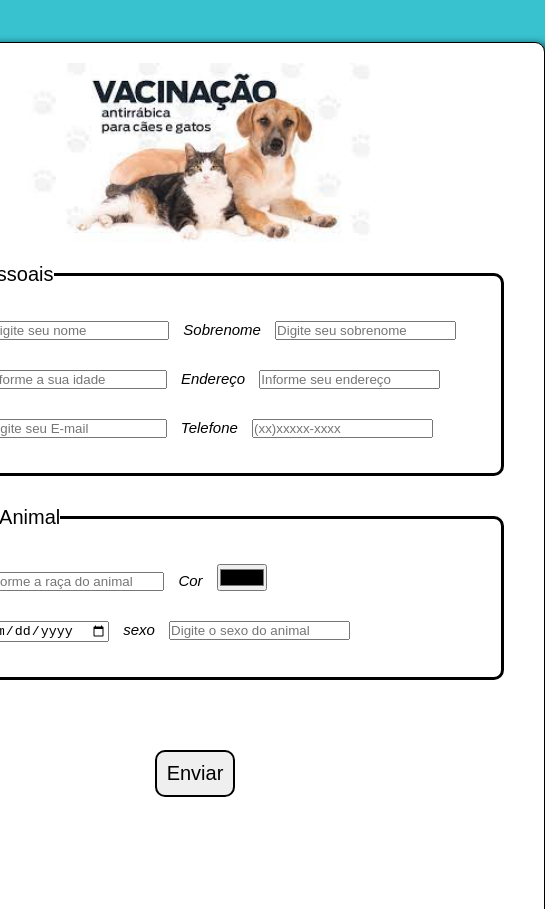
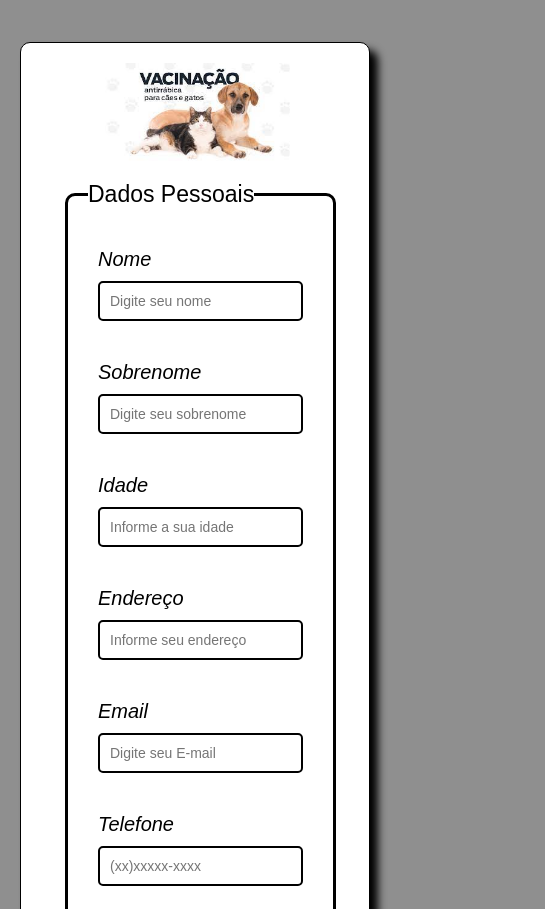
Before and after one commit to emersonsssouza/projeto-formulario, a plain HTML site: page index.html in a window 390 px wide. Shown: the top 909 px of the page, 545 px wide, since content can reach past the window. Drawn offline with Linux system fonts and the light colour scheme.

Commit message:
att projeto media querie
att

```diff
--- a/index.html
+++ b/index.html
@@ -6,6 +6,7 @@
     <meta name="viewport" content="width=device-width, initial-scale=1.0">
     <title>Document</title>
     <link rel="stylesheet" href="style.css">
+    <link rel="stylesheet" href="smartphone.css" media="screen" orientation(portrait) >
 </head>
 <body>
     <main>
@@ -18,26 +19,35 @@
                 <p>
                     <label for="inome">Nome</label>
                     <input type="text" name="nome" id="inome" required maxlength="20" placeholder="Digite seu nome">
+                </p>
 
+                <p>
                     <label for="isobrenome">Sobrenome</label>
                     <input type="text" name="sobrenome" id="isobrenome" required maxlength="30" placeholder="Digite seu sobrenome">
                 </p>
 
+
                 <p>
                     <label for="idade">Idade</label>
                     <input type="number" name="idade" id="idade" required placeholder="Informe a sua idade">
+                </p>
 
+                <P>
                     <label for="iendereço">Endereço</label>
                     <input type="text" name="Endereço" id="iendereço" required maxlength="50" placeholder="Informe seu endereço">
-                </p>
+                </P>
+
 
                 <p>
                     <label for="iemail">Email</label>
                     <input type="email" name="email" id="iemail" required maxlength="60" placeholder="Digite seu E-mail">
+                </p>
 
+                <p>
                     <label for="itelefone">Telefone</label>
                     <input type="tel" name="Telefone" id="itelefone" required pattern="^\(\d{2}\)\d{4,5}-\d{4}$" placeholder="(xx)xxxxx-xxxx">
                 </p>
+
             </fieldset>
 
             <fieldset>
@@ -45,7 +55,9 @@
                 <p>
                     <label for="iraça">Raça</label>
                     <input type="text" name="Raça" id="iraça" required maxlength="25" placeholder="Informe a raça do animal">
+                </p>
 
+                <p>
                     <label for="icor">Cor</label>
                     <input type="color" name="cor" id="icor">
                 </p>
@@ -53,10 +65,13 @@
                 <p>
                     <label for="iiidade">Idade</label>
                     <input type="date" name="idade" id="iiidade">
+                </p>
 
+                <p>
                     <label for="isexo">sexo</label>
                     <input type="text" name="sexo" id="isexo" required maxlength="10" placeholder="Digite o sexo do animal">
                 </p>
+
             </fieldset>
 
              <input class="enviar" type="submit" value="Enviar">
--- /dev/null
+++ b/smartphone.css
@@ -0,0 +1,40 @@
+@media screen and (min-width: 360px) and (max-width:640px) {
+
+    body {
+        background-color: rgb(143, 143, 143);
+    }
+
+    main {
+        width: 350px;
+        height: 1550px;
+    }
+
+    main > img {
+        width: 190px;
+    }
+
+    form {
+        width: 300px;
+    }
+
+    legend {
+        font-size: 23px
+    }
+
+    fieldset > p {
+        font-size: 20px;
+        padding: 20px 10px;
+    }
+
+    label {
+        margin: -10px;
+    }
+
+    input {
+        margin-top: 10px;
+        padding: 10px;
+        border: 2px solid black;
+        border-radius: 5px;
+        font-size: 14px;
+    }
+}
--- a/style.css
+++ b/style.css
@@ -7,7 +7,7 @@
 }
 
 body{
-    background-color: #38C1CF;
+    background-color: aqua;
     margin: auto;
     width: 100vw;
 }
@@ -25,7 +25,7 @@ main {
     padding: 20px;
     border: 1px solid black;
     border-radius: 10px;
-    box-shadow: 3px 3px 8px black;
+    box-shadow: 8px 8px 8px black;
 }
 
 main img {
```
Lines whose indentation alone changed are shown as unchanged.
